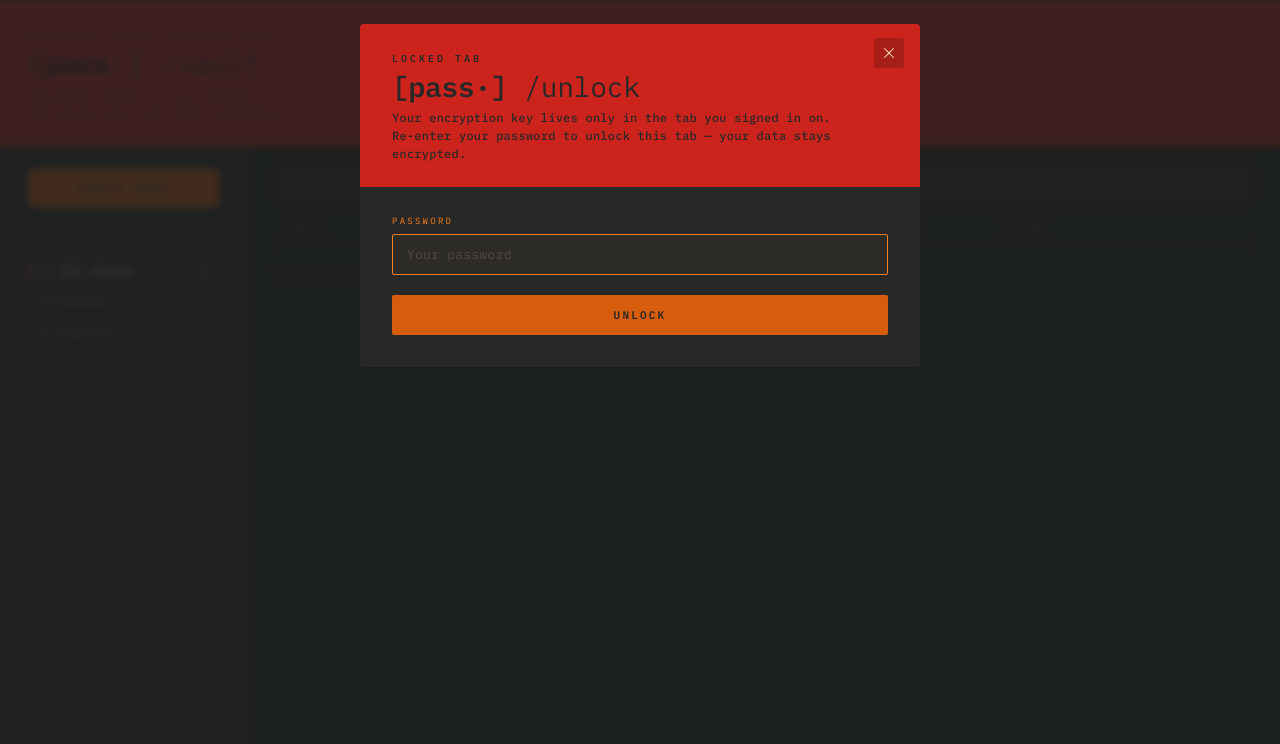
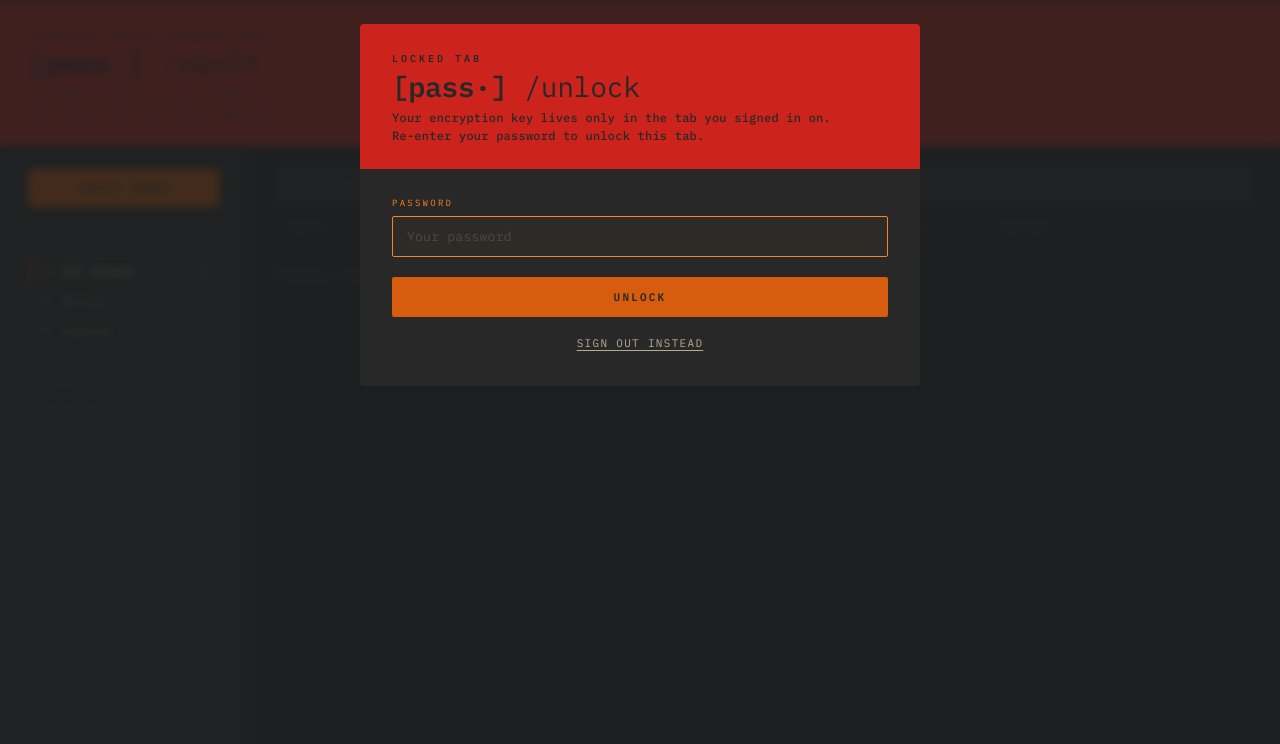
Before and after one commit to dominicquaiser/proxima-red, a Django app: template templates/passwd/vault.html in a window 1280 px wide. Shown: the part 56-800 px from the top of the page. Run offline with Django 5.2, Linux system fonts and the light colour scheme; the template is opened without the code that fills it, so the values that code supplies are empty.

Commit message:
feat(vault): stop embedding vault ciphertext, make the unlock modal non-dismissable
The vault page rendered the encrypted blob straight into the HTML via
json_script, so it sat in view-source even behind a "locked" tab. The
vault now fetches it from /vault-data/ only after the browser has
established its vault key, so a locked tab holds no ciphertext at all.

The unlock modal's close button let you dismiss the lock without
unlocking, which made it cosmetic once the page had no data left to
hide anyway - but is still wrong now that the fetch is gated behind it.
Removed the close button; the only ways out are unlocking or a new
"sign out instead" action in the modal, so nobody gets stuck.

Added Http.getJson as the read-only counterpart to postForm and moved
account.js's vault-blob fetch onto it.

```diff
--- a/apps/passwd/constants.py
+++ b/apps/passwd/constants.py
@@ -72,7 +72,6 @@ SUCCESS_SHARE_DELETED: Final[str] = "The secure share has been revoked."
 # Logging messages
 LOG_CREATE_FAILED: Final[str] = "Failed to create share (%s)"
 LOG_EXPIRED_DELETED: Final[str] = "Deleted expired share: %s"
-LOG_NO_SERVICE_DATA: Final[str] = "No service data found for user %s"
 LOG_UPDATE_DATA: Final[str] = "Updated service data for user %s"
 LOG_UPDATE_DATA_ERROR: Final[str] = "Update service data failed (%s)"
 LOG_SHARE_DELETED: Final[str] = "Deleted share %s for user %s"
--- a/docker-compose.prod.yml
+++ b/docker-compose.prod.yml
@@ -71,9 +71,7 @@ services:
         condition: service_healthy
     # Bypass the web entrypoint (no migrate/collectstatic); just run cleanup loops.
     # Expired share ciphertext is pruned every minute; expired DB-backed
-    # sessions are pruned hourly (clearsessions is a single indexed DELETE on
-    # expire_date, so an hourly sweep is cheap and bounds how long expired
-    # session rows — which Django already refuses to authenticate — linger).
+    # sessions are pruned hourly.
     entrypoint: []
     command: sh -c 'while :; do python manage.py delete_expired --verbosity 0; sleep 60; done & while :; do python manage.py clearsessions; sleep 3600; done & wait'
     restart: unless-stopped
--- a/static/css/vault.css
+++ b/static/css/vault.css
@@ -732,6 +732,29 @@
   width: 16px;
   height: 16px;
 }
+
+.unlock-signout {
+  margin-top: 14px;
+  text-align: center;
+}
+.unlock-signout__btn {
+  background: none;
+  border: none;
+  padding: 4px 6px;
+  color: var(--color-warm-sand);
+  font-family: var(--font-primary);
+  font-size: 11px;
+  letter-spacing: 0.12em;
+  text-transform: uppercase;
+  text-decoration: underline;
+  text-underline-offset: 3px;
+  cursor: pointer;
+  opacity: 0.7;
+  transition: opacity 0.15s ease;
+}
+.unlock-signout__btn:hover {
+  opacity: 1;
+}
 /* Inside the modal the card stretches to the modal width. */
 .modal .card {
   max-width: none;
--- a/static/js/http.js
+++ b/static/js/http.js
@@ -69,6 +69,27 @@
   };
 
   /**
+   * GET `url` as an AJAX request and parse the JSON reply.
+   *
+   * The read-only counterpart to `postForm`: sends the
+   * `X-Requested-With: XMLHttpRequest` header (so Django's `is_ajax_request`
+   * sees it) with same-origin credentials, and returns both the raw `Response`
+   * and the parsed body so callers control success/error handling. No CSRF
+   * token is needed for a GET.
+   *
+   * @param {string} url - The endpoint to GET.
+   * @returns {Promise<{response: Response, result: *}>}
+   */
+  const getJson = async (url) => {
+    const response = await fetch(url, {
+      headers: { "X-Requested-With": "XMLHttpRequest" },
+      credentials: "same-origin",
+    });
+    const result = await response.json();
+    return { response, result };
+  };
+
+  /**
    * Extract the first human-readable message from a parsed AJAX response.
    *
    * Handles two shapes that the views produce:
@@ -105,5 +126,5 @@
     return DEFAULT_ERROR_MESSAGE;
   };
 
-  window.Http = { getCsrfToken, postForm, firstError };
+  window.Http = { getCsrfToken, postForm, getJson, firstError };
 })();
--- a/static/js/unlock.js
+++ b/static/js/unlock.js
@@ -26,14 +26,13 @@
   const form = overlay.querySelector("#unlock-form");
   const passwordInput = overlay.querySelector("#unlock-password");
   const submitButton = overlay.querySelector("#unlock-btn");
-  const closeButton = overlay.querySelector("#unlock-close");
 
   const userId = (overlay.dataset.userId || "").replace(/\D/g, "").slice(0, 8);
   const saltsUrl = overlay.dataset.saltsUrl || "/auth/salts/";
   const reauthUrl = overlay.dataset.reauthUrl || "/auth/reauth/";
 
   // Resolver for the in-flight ensureSecureSession() promise, set while the modal
-  // is open so the form/close handlers can settle it.
+  // is open so the form submit handler can settle it once the tab is unlocked.
   let pendingResolve = null;
 
   const show = () => {
@@ -41,12 +40,16 @@
     passwordInput?.focus();
   };
 
-  const settle = (unlocked) => {
+  // Hide the modal and resolve the pending ensureSecureSession() promise. Only
+  // reached on a successful unlock: the overlay has no dismiss path (no close
+  // button), so it always resolves true. The only non-unlock exit is the
+  // sign-out form, which navigates away instead of settling.
+  const settle = () => {
     const resolve = pendingResolve;
     pendingResolve = null;
     overlay.classList.add("hidden");
     if (passwordInput) passwordInput.value = "";
-    if (resolve) resolve(unlocked);
+    if (resolve) resolve(true);
   };
 
   // Verify the password against the server and re-derive + store the vault key
@@ -97,7 +100,7 @@
         async () => {
           if (await deriveAndStoreKey(password)) {
             window.Notify.show("Unlocked.", "success");
-            settle(true);
+            settle();
           } else {
             window.Notify.show("Incorrect password. Please try again.", "error");
           }
@@ -112,14 +115,11 @@
     });
   }
 
-  if (closeButton) {
-    closeButton.addEventListener("click", () => settle(false));
-  }
-
   /**
    * Resolve true when this tab has a usable vault key, prompting the user to
-   * unlock (re-enter their password) when it doesn't. Resolves false if the user
-   * dismisses the prompt without unlocking.
+   * unlock (re-enter their password) when it doesn't. The prompt can't be
+   * dismissed, so this only resolves once the tab is unlocked; the user's other
+   * option is the modal's sign-out, which navigates away instead of resolving.
    * @returns {Promise<boolean>}
    */
   const ensureSecureSession = () => {
--- a/static/js/vault.js
+++ b/static/js/vault.js
@@ -9,6 +9,12 @@
  */
 (function () {
   "use strict";
+
+  // Fallback endpoint for reading the encrypted vault blob; the page normally
+  // carries the URLconf-defined URL in #main-content's data-vault-data-url. The
+  // blob is fetched after the vault key is established (not embedded in the page
+  // HTML), so a logged-in-but-locked tab never receives ciphertext.
+  const VAULT_DATA_ENDPOINT = "/vault-data/";
 
   // Fallback endpoint for saving the encrypted vault blob; the page normally
   // carries the URLconf-defined URL in #main-content's data-update-url
@@ -151,9 +157,9 @@
       active: document.querySelector('[data-count="active"]'),
       expired: document.querySelector('[data-count="expired"]'),
     };
-    const userDataScript = document.getElementById("user-data");
     const rowTemplate = document.getElementById("share-row-template");
     const mainContent = document.getElementById("main-content");
+    const vaultDataEndpoint = mainContent?.dataset.vaultDataUrl || VAULT_DATA_ENDPOINT;
     const saveEndpoint = mainContent?.dataset.updateUrl || SAVE_ENDPOINT;
     const deleteEndpoint = mainContent?.dataset.deleteUrl || DELETE_ENDPOINT;
 
@@ -417,22 +423,39 @@
 
     // --- Persistence ---
 
+    // Fetch the encrypted vault blob from the server (it is no longer embedded in
+    // the page) and decrypt it under the session key. A failed fetch disables the
+    // vault rather than rendering an empty one, so a transient error can't lead to
+    // a later save overwriting the stored blob with nothing; an empty payload (no
+    // blob stored yet) renders an empty vault normally.
     const loadSavedShares = async () => {
-      if (!masterKey || !userDataScript) {
+      if (!masterKey) {
+        renderShares();
+        return;
+      }
+
+      let blob;
+      try {
+        const { response, result } = await window.Http.getJson(vaultDataEndpoint);
+        if (!response.ok) {
+          throw new Error(`HTTP ${response.status}`);
+        }
+        blob = result;
+      } catch (error) {
+        console.error("Failed to load saved vault data:", error);
+        disableVault("Could not load your saved links. Please reload the page.");
+        return;
+      }
+
+      if (!blob?.success || !blob.encrypted_data || !blob.iv) {
         renderShares();
         return;
       }
 
       try {
-        const payload = JSON.parse(userDataScript.textContent);
-        if (!payload?.encrypted_data || !payload?.iv) {
-          renderShares();
-          return;
-        }
-
         const decrypted = await window.AuthCrypto.decryptAccountData(
-          payload.encrypted_data,
-          payload.iv,
+          blob.encrypted_data,
+          blob.iv,
           masterKey,
         );
 
--- a/templates/partials/_unlock_modal.html
+++ b/templates/partials/_unlock_modal.html
@@ -1,9 +1,9 @@
-{% load static %} {% comment %} In-place unlock overlay: re-derive the per-tab
-vault key without a full sign-out, for a tab that has a valid login but an empty
-sessionStorage (e.g. a second tab, or one opened after the original sign-in tab
-closed). Wired by static/js/unlock.js (window.SecureSessionUnlock). Include with
-the account's user id: {% templatetag openblock %} include
-"partials/_unlock_modal.html" with user_id=user_id {% templatetag closeblock %}
+{% load static %} {% comment %} In-place unlock overlay: re-derive the per-tab vault key without a
+full sign-out, for a tab that has a valid login but an empty sessionStorage (e.g. a second tab, or
+one opened after the original sign-in tab closed). The overlay can't be dismissed (no close button)
+so nothing behind the lock is exposed by closing it. Wired by static/js/unlock.js
+(window.SecureSessionUnlock). Include with the account's user id: {% templatetag openblock %}
+include "partials/_unlock_modal.html" with user_id=user_id {% templatetag closeblock %}
 {% endcomment %}
 <div
   id="unlock-modal"
@@ -16,16 +16,13 @@ the account's user id: {% templatetag openblock %} include
   data-reauth-url="{% url 'auth:reauth' %}"
 >
   <div class="modal">
-    <button class="modal__close" id="unlock-close" type="button" aria-label="Close">
-      <span class="vicon vicon--x" aria-hidden="true"></span>
-    </button>
     <div class="card">
       <div class="card__header">
         <div class="card__eyebrow">Locked Tab</div>
         <div class="card__title" id="unlock-title">[pass·]<span> /unlock</span></div>
         <div class="card__subtitle">
           Your encryption key lives only in the tab you signed in on.<br />
-          Re-enter your password to unlock this tab — your data stays encrypted.
+          Re-enter your password to unlock this tab.
         </div>
       </div>
 
@@ -45,6 +42,10 @@ the account's user id: {% templatetag openblock %} include
           </div>
           <button type="submit" class="btn-create" id="unlock-btn">Unlock</button>
         </form>
+        <form method="post" action="{% url 'auth:signout' %}" class="unlock-signout">
+          {% csrf_token %}
+          <button type="submit" class="unlock-signout__btn">Sign out instead</button>
+        </form>
       </div>
     </div>
   </div>
--- a/templates/passwd/vault.html
+++ b/templates/passwd/vault.html
@@ -36,6 +36,7 @@
     <main
       id="main-content"
       class="vault"
+      data-vault-data-url="{% url 'passwd:vault_data' %}"
       data-update-url="{% url 'passwd:update_data' %}"
       data-delete-url="{% url 'passwd:delete_share' %}"
     >
@@ -153,8 +154,6 @@
       </div>
     </div>
 
-    {{ user_data_json|json_script:"user-data" }}
-
     <!-- Row template cloned per share by vault.js (buildShareRow). The copy
          button is removed for expired shares; all text/colour is filled in JS. -->
     <template id="share-row-template">
```
Also changed, not shown: apps/passwd/tests/test_views.py (+11 -5 lines), apps/passwd/views.py (+12 -21 lines), static/js/account.js (+8 -13 lines), 1 other file.
